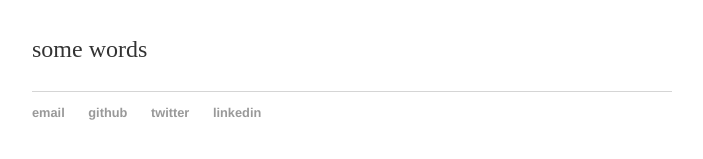
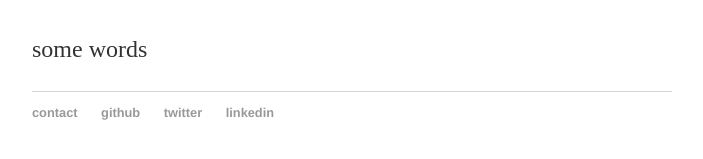
Before and after one commit to sjdenholm/sjdenholm.github.io, a Jekyll site: the page built from index.html, in a window 1280 px wide. Shown: the part 164-323 px from the top of the page, without its empty margins (288-991 px from the left). Built offline with Jekyll 4.4.1, drawn with Linux system fonts in a browser that asks for light colours.

Commit message:
Update default.html

```diff
--- a/_layouts/default.html
+++ b/_layouts/default.html
@@ -21,7 +21,7 @@
 			</div><!-- /.container -->
 			<footer>
 	    		<ul>
-	        		<li><a href="mailto:@gmail.com">email</a></li>
+	        		<li><a href="contact.html">contact</a></li>
 	        		<li><a href="https://github.com/sjdenholm">github</a></li>
 	        		<li><a href="https://twitter.com/scottdenholm">twitter</a></li>
 	        		<li><a href="https://uk.linkedin.com/in/scott-denholm-89b006b9">linkedin</a></li>
```
